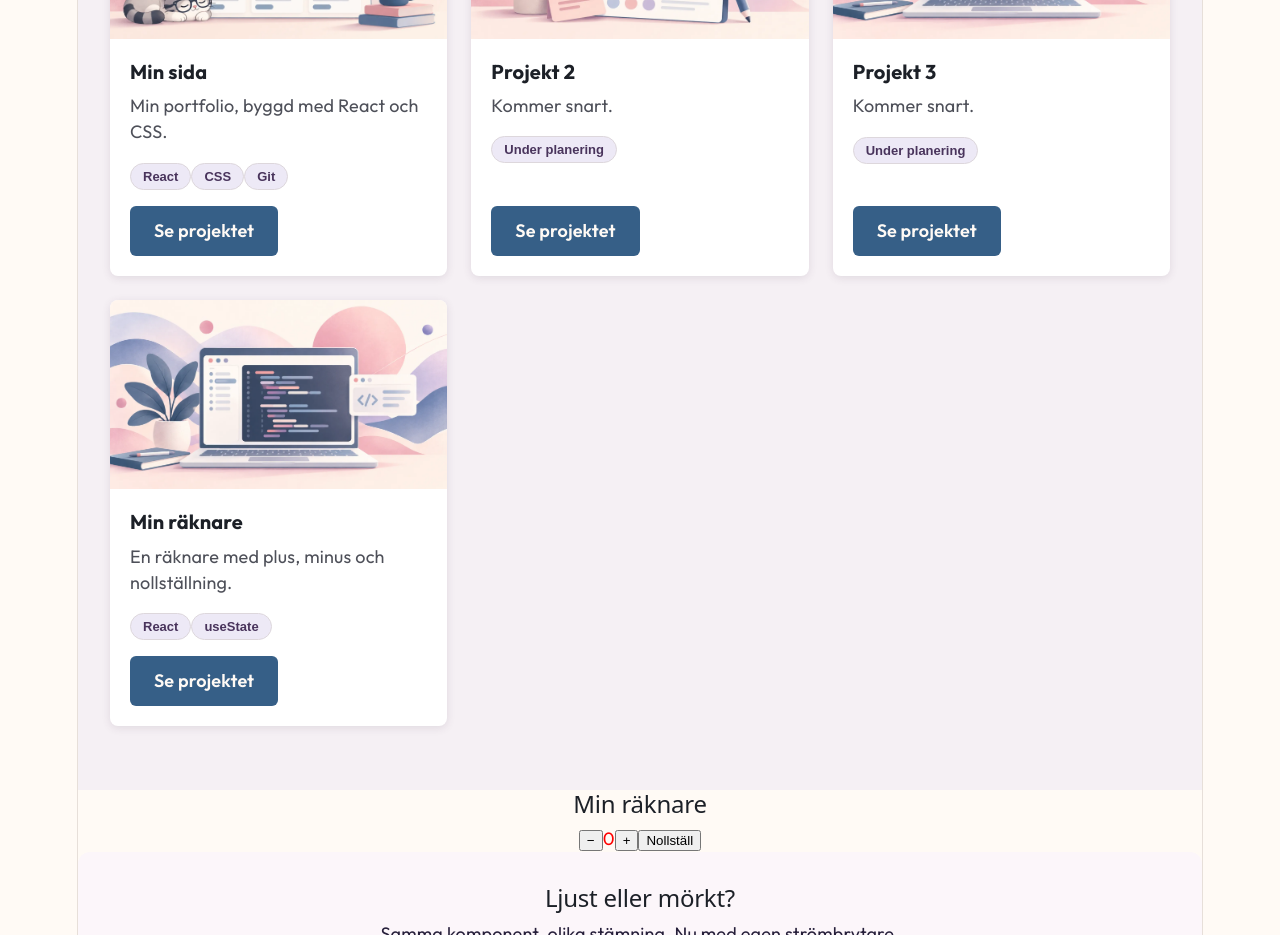
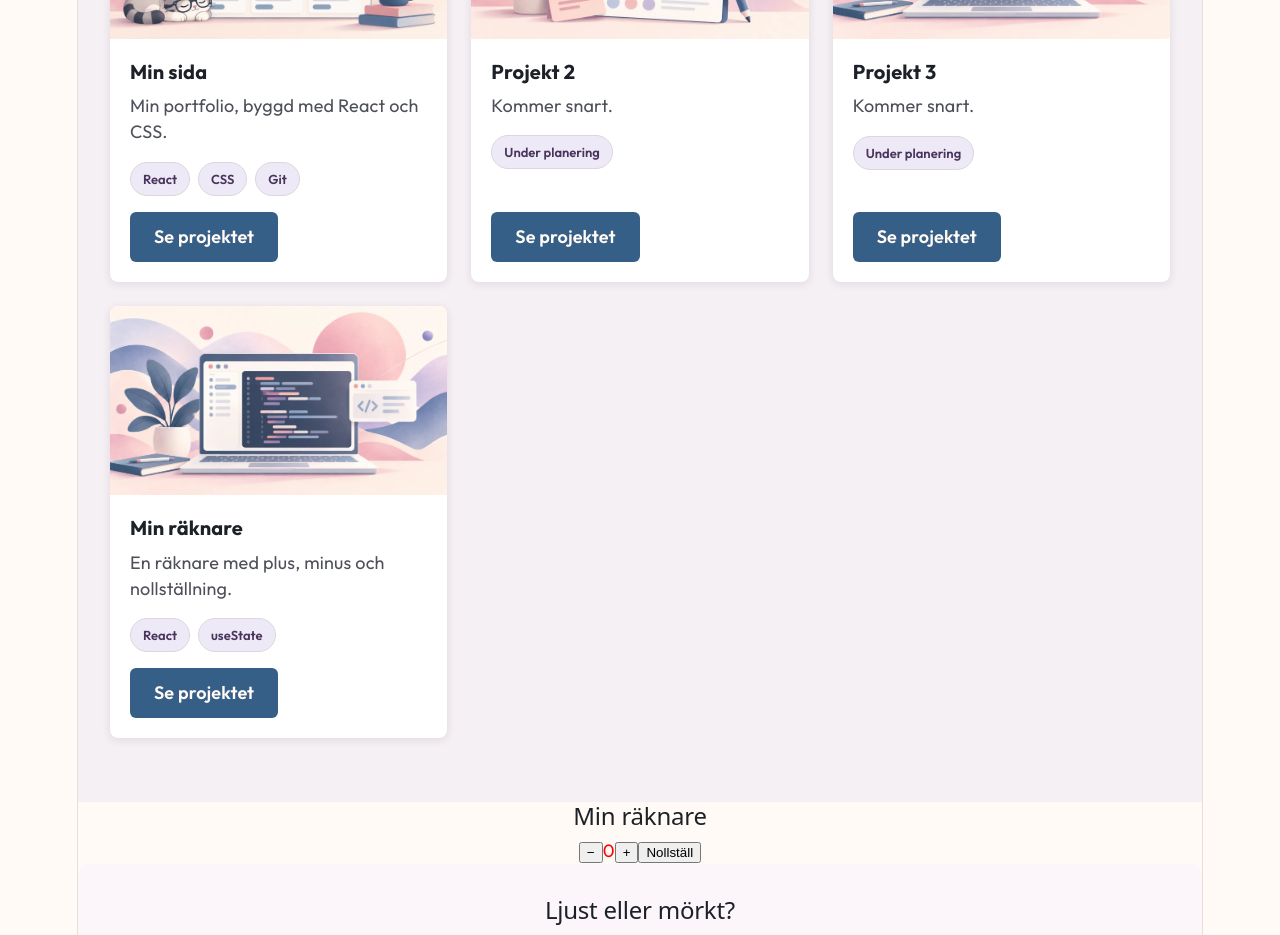
Before and after one commit to nataliedeleeuw/min-sida-experiment, a React (Vite) app: page / in a window 1280 px wide. Shown: the part 1260-2195 px from the top of the page. Built offline with nearby package versions, Linux system fonts and the light colour scheme.

Commit message:
https://github.com/nataliedeleeuw/min-sida-experiment

```diff
--- a/src/components/ProjektKort.css
+++ b/src/components/ProjektKort.css
@@ -62,13 +62,28 @@
 }
 
 .projekt-teknik {
-  align-self: flex-start;
-  padding: 5px 12px;
-  margin-bottom: 16px;
+  padding: 8px 12px;
   border-radius: 999px;
   background-color: #ede9f6;
   color: #49345c;
   font-size: 13px;
   font-weight: 600;
+  font-family: inherit;
   border: 1px solid #ddd7dc;
+  cursor: pointer;
 }
+
+.projekt-teknik:hover {
+  background-color: #ddd3ed;
+}
+
+.projekt-teknik:focus-visible {
+  outline: 3px solid #4C78A5;
+  outline-offset: 3px;
+}
+.projekt-tekniker {
+  display: flex;
+  flex-wrap: wrap;
+  gap: 8px;
+  margin-bottom: 16px;
+}
```
